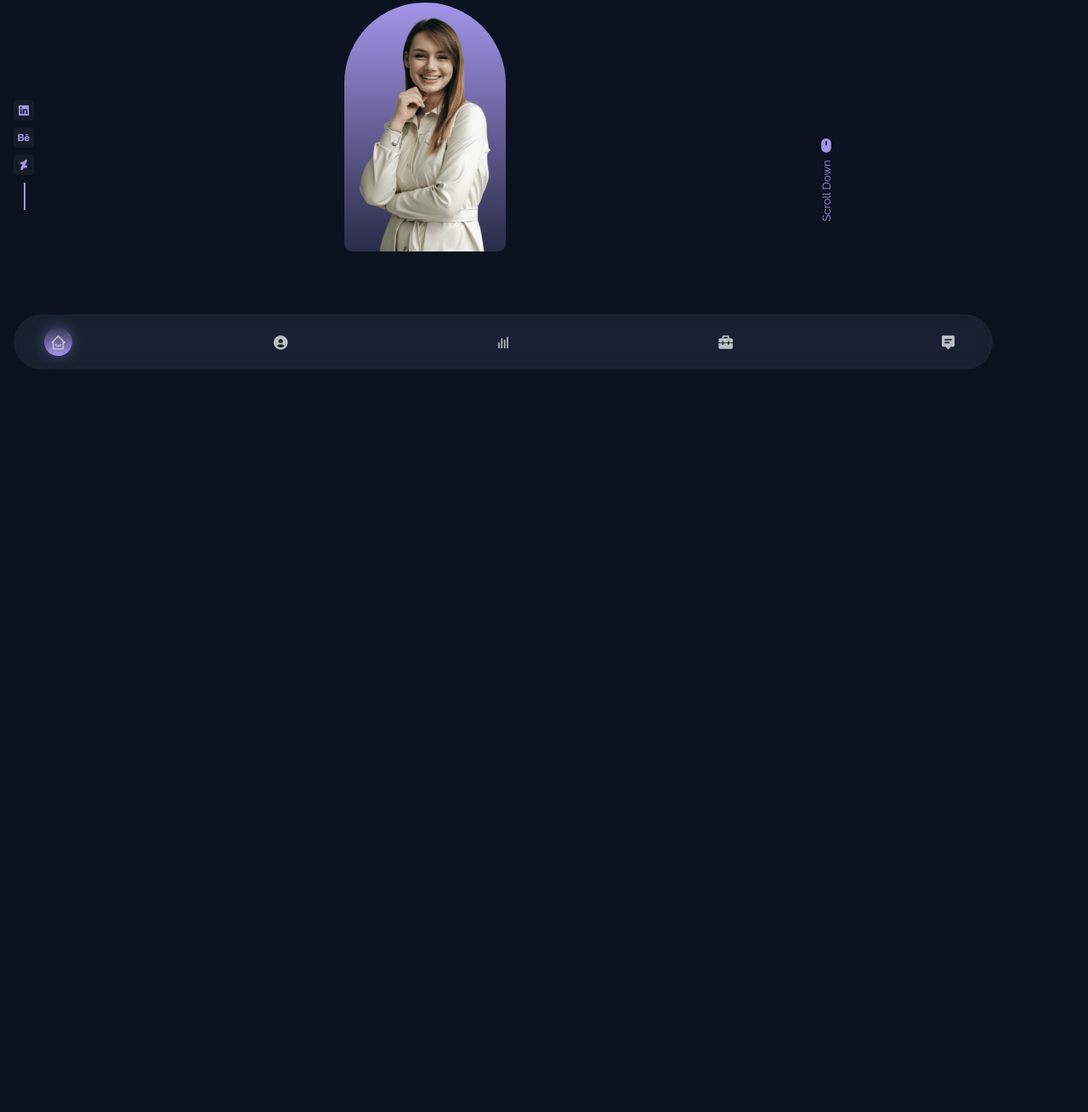
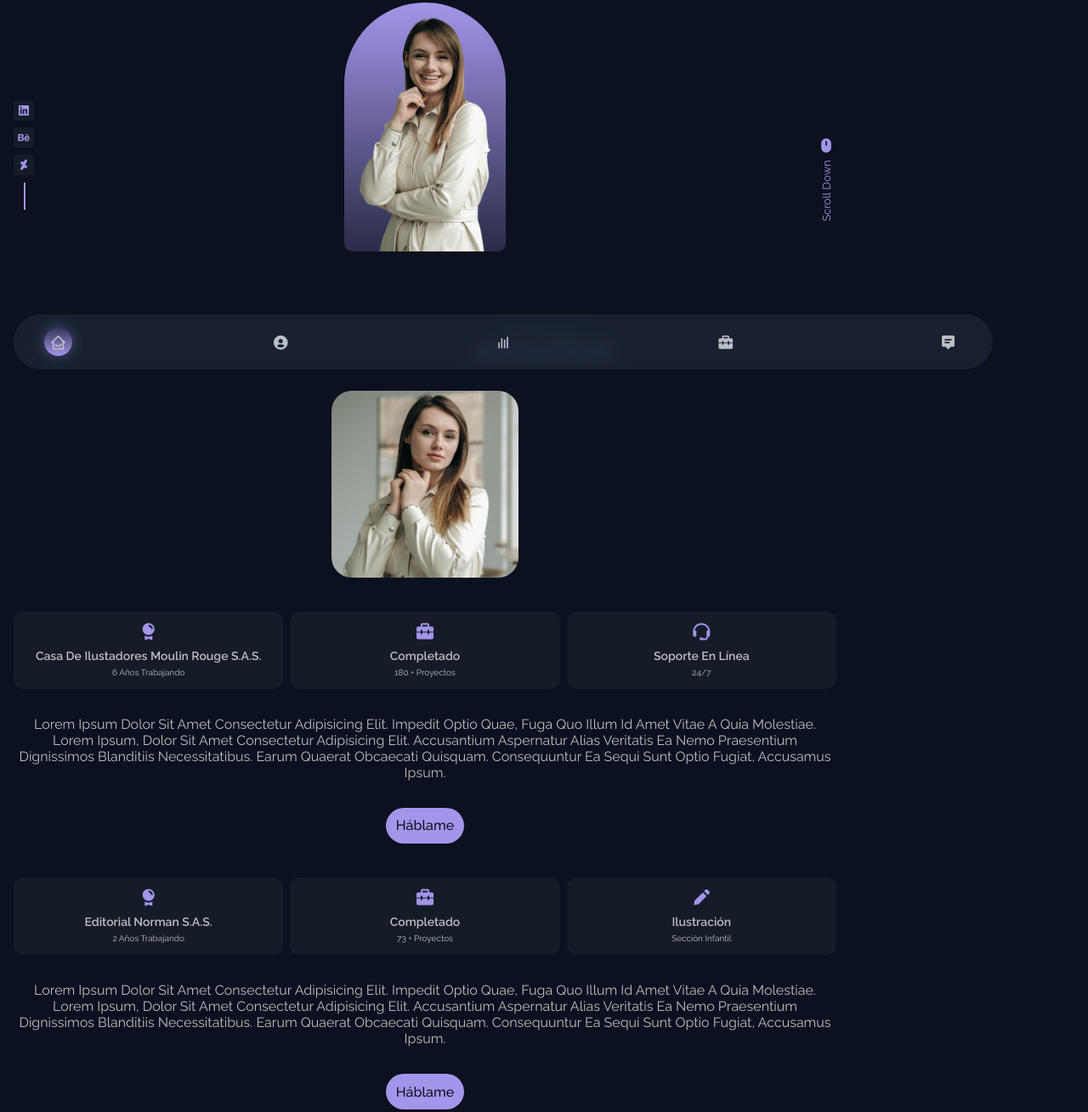
Before and after one commit to virutasoft/portfolioSiteAndreaPerezUrrutia, a plain HTML site: page index.html in a window 1280 px wide. Shown: the part 349-1658 px from the top of the page at 85% size. Before the commit the page ends 800 px from the top, so only its background shows below. Drawn offline with nearby package versions, Linux system fonts and the light colour scheme.

Commit message:
About section finished

```diff
--- a/css/styles.css
+++ b/css/styles.css
@@ -229,6 +229,9 @@ img{
 /* active link */
 
 /* change background header */
+.scroll-header{
+    box-shadow: 0 4px 4px hsla(0,0%, 4%, .3);
+}
 
 /* change background header */
 
@@ -377,3 +380,58 @@ img{
 /* buttons */
 
 /* HOME SECTION */
+
+/* ABOUT SECTION */
+.about__container{
+    row-gap: 2.5rem;
+
+}
+
+.about__img{
+    width: 220px;
+    border-radius: 1.5rem;
+    justify-self: center;
+
+}
+
+.about__data{
+    text-align: center;
+
+}
+
+.about__info{
+    display: grid;
+    grid-template-columns: repeat(3, 1fr);
+    gap: .5rem;
+    margin-bottom: 2rem;
+
+}
+
+.about__box{
+    background-color: var(--container-color);
+    border-radius: .75rem;
+    padding: .75rem .5rem;
+
+}
+
+.about__icon{
+    font-size: 1.5rem;
+    color: var(--first-color);
+    margin-bottom: .5rem;
+
+}
+
+.about__title{
+    font-size: var(--small-font-size);
+
+}
+
+.about__subtitle{
+    font-size: var(--tiny-font-size);
+}
+
+.about__description{
+    margin-bottom: 2rem;
+
+}
+/* ABOUT SECTION */
--- a/index.html
+++ b/index.html
@@ -104,6 +104,77 @@
     <!-- MAIN -->
 
 
+    <!-- ABOUT SECTION -->
+    <section class="about section" id="about">
+        <span class="section__subtitle">Mi introducción</span>
+        <h2 class="section__title">a cerca de mí</h2>
+
+        <div class="about__container container grid">
+            <img src="img/about.jpg" alt="" class="about__img">
+
+            <div class="about__data">
+                <div class="about__info">
+                    <div class="about__box">
+                        <i class='bx bxs-award about__icon'></i>
+                        <h3 class="about__title">casa de ilustadores moulin rouge s.a.s.</h3>
+                        <span class="about__subtitle">6 años trabajando</span>
+                    </div>
+
+                    <div class="about__box">
+                        <i class='bx bxs-briefcase-alt-2 about__icon'></i>
+                        <h3 class="about__title">completado</h3>
+                        <span class="about__subtitle">180 + proyectos</span>
+                    </div>
+
+                    <div class="about__box">
+                        <i class='bx bx-support about__icon'></i>
+                        <h3 class="about__title">soporte en línea</h3>
+                        <span class="about__subtitle">24/7</span>
+                    </div>
+                </div>
+                <p class="about__description">
+                    Lorem ipsum dolor sit amet consectetur adipisicing elit. Impedit optio quae, fuga quo illum id amet vitae a quia molestiae. Lorem ipsum, dolor sit amet consectetur adipisicing elit. Accusantium aspernatur alias veritatis ea nemo praesentium dignissimos blanditiis necessitatibus. Earum quaerat obcaecati quisquam. Consequuntur ea sequi sunt optio fugiat, accusamus ipsum.
+                </p>
+
+                <a href="#contact" class="button">háblame</a>
+            </div>
+
+            <!-- second job -->
+            <div class="about__data">
+                <div class="about__info">
+                    <div class="about__box">
+                        <i class='bx bxs-award about__icon'></i>
+                        <h3 class="about__title">editorial norman s.a.s.</h3>
+                        <span class="about__subtitle">2 años trabajando</span>
+                    </div>
+
+                    <div class="about__box">
+                        <i class='bx bxs-briefcase-alt-2 about__icon'></i>
+                        <h3 class="about__title">completado</h3>
+                        <span class="about__subtitle">73 + proyectos</span>
+                    </div>
+
+                    <div class="about__box">
+                        <i class='bx bxs-pencil about__icon'></i>
+                        <h3 class="about__title">Ilustración</h3>
+                        <span class="about__subtitle">sección infantil</span>
+                    </div>
+                </div>
+                <p class="about__description">
+                    Lorem ipsum dolor sit amet consectetur adipisicing elit. Impedit optio quae, fuga quo illum id amet vitae a quia molestiae. Lorem ipsum, dolor sit amet consectetur adipisicing elit. Accusantium aspernatur alias veritatis ea nemo praesentium dignissimos blanditiis necessitatibus. Earum quaerat obcaecati quisquam. Consequuntur ea sequi sunt optio fugiat, accusamus ipsum.
+                </p>
+
+                <a href="#contact" class="button">háblame</a>
+            </div>
+        </div>
+    </section>
+    <!-- ABOUT SECTION -->
+
+
+
+
+
+
 
 
  <!-- JAVASCRIPT    -->
--- a/js/main.js
+++ b/js/main.js
@@ -0,0 +1,10 @@
+// change bg header
+function scrollHeader(){
+    const header = document.getElementById('header');
+    if (this.scrollY >= 50) {
+        header.classList.add('scroll-header');
+    }else{
+        header.classList.remove('scroll-header');
+    }
+    window.addEventListener('scroll', scrollHeader);
+}
```
